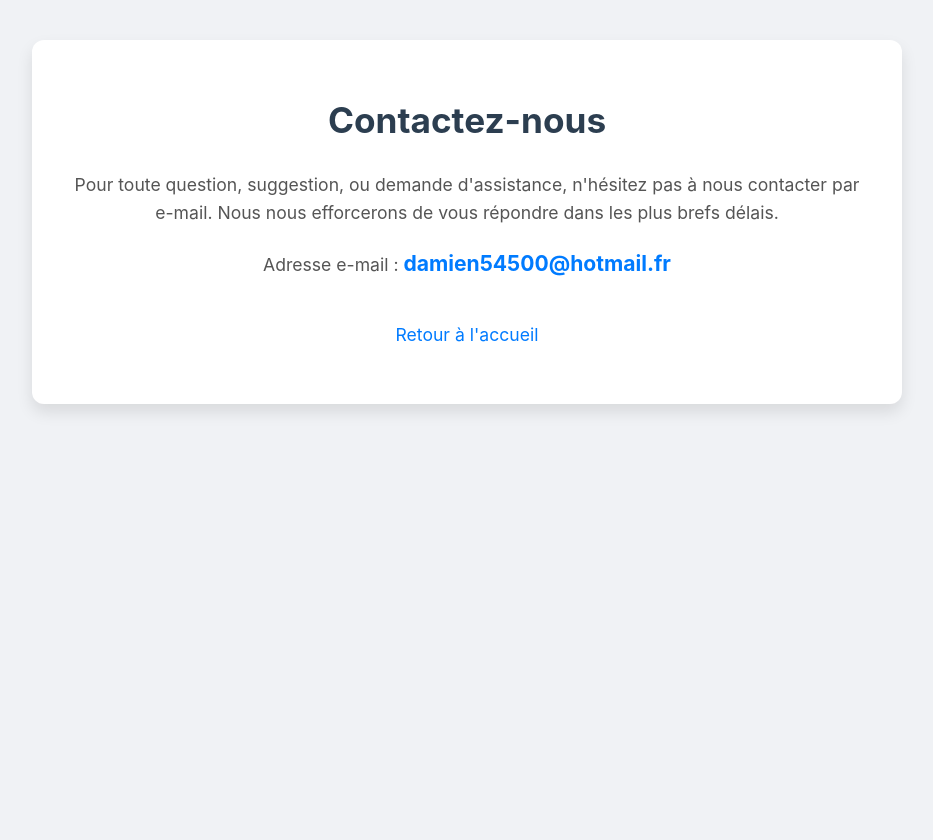
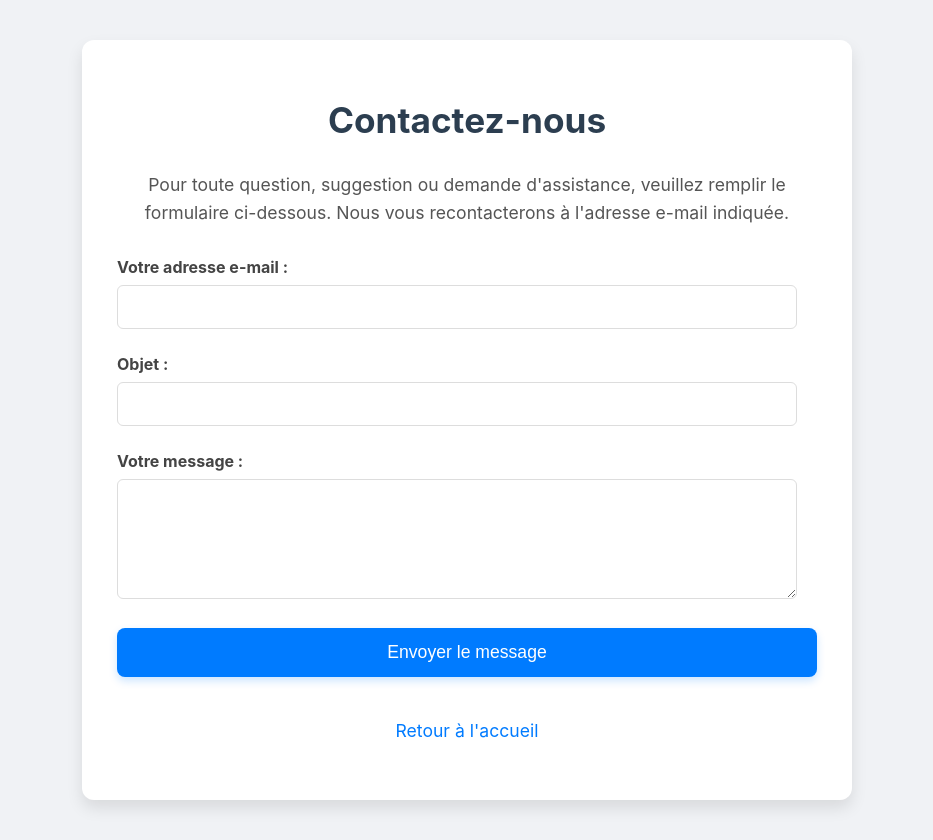
Before and after one commit to Voldemort54/generateur-art-tranche, a Flask app: page /contact in a window 1280 px wide. Shown: the whole page, without its empty margins (173-1106 px from the left). Before the commit the page ends 412 px from the top, so only its background shows below. Run offline with Flask 3, Linux system fonts and the light colour scheme.

Commit message:
Feature: Ajout formulaire de contact et consultation des messages par l'admin

```diff
--- a/templates/contact.html
+++ b/templates/contact.html
@@ -13,13 +13,13 @@
             color: #333;
         }
         .container {
-            max-width: 800px;
+            max-width: 700px; /* Légèrement plus large pour le formulaire */
             margin: 40px auto;
             background-color: #ffffff;
             padding: 35px;
             border-radius: 12px;
             box-shadow: 0 8px 16px rgba(0, 0, 0, 0.1);
-            text-align: center; /* Centrer le contenu du container */
+            text-align: center;
         }
         h1 {
             color: #2c3e50;
@@ -32,14 +32,77 @@
             margin-bottom: 20px;
             color: #555;
         }
-        .contact-info a {
-            color: #007bff;
-            text-decoration: none;
+        /* Styles pour le formulaire */
+        form {
+            text-align: left; /* Aligne le texte du formulaire à gauche */
+            margin-top: 30px;
+        }
+        label {
+            display: block;
+            margin-bottom: 8px;
             font-weight: bold;
-            font-size: 1.2em;
+            color: #444;
         }
-        .contact-info a:hover {
-            text-decoration: underline;
+        input[type="email"],
+        input[type="text"],
+        textarea {
+            width: calc(100% - 20px); /* 100% moins padding */
+            padding: 12px;
+            margin-bottom: 25px;
+            border: 1px solid #ddd;
+            border-radius: 6px;
+            box-sizing: border-box;
+            font-size: 1em;
+        }
+        textarea {
+            resize: vertical; /* Permet le redimensionnement vertical */
+            min-height: 120px;
+        }
+        button[type="submit"] {
+            background-color: #007bff;
+            color: white;
+            padding: 14px 25px;
+            border: none;
+            border-radius: 8px;
+            cursor: pointer;
+            font-size: 1.1em;
+            width: 100%;
+            transition: background-color 0.3s ease, transform 0.2s ease;
+            box-shadow: 0 4px 8px rgba(0, 123, 255, 0.2);
+        }
+        button[type="submit"]:hover {
+            background-color: #0056b3;
+            transform: translateY(-2px);
+        }
+        /* Styles des messages flash (hérités ou copiés pour cohérence) */
+        .flash-messages {
+            list-style: none;
+            padding: 0;
+            margin: 20px auto;
+            max-width: 100%; /* S'adapte au conteneur */
+            text-align: center;
+        }
+        .flash-messages li {
+            padding: 12px;
+            border-radius: 6px;
+            margin-bottom: 12px;
+            border: 1px solid transparent;
+            font-size: 0.95em;
+        }
+        .flash-messages li.success {
+            background-color: #d4edda;
+            color: #155724;
+            border-color: #c3e6cb;
+        }
+        .flash-messages li.danger {
+            background-color: #f8d7da;
+            color: #721c24;
+            border-color: #f5c6cb;
+        }
+        .flash-messages li.info {
+            background-color: #d1ecf1;
+            color: #0c5460;
+            border-color: #bee5eb;
         }
         .back-link {
             display: block;
@@ -60,11 +123,31 @@
     <div class="container">
         <h1>Contactez-nous</h1>
 
-        <p>Pour toute question, suggestion, ou demande d'assistance, n'hésitez pas à nous contacter par e-mail. Nous nous efforcerons de vous répondre dans les plus brefs délais.</p>
+        <p>Pour toute question, suggestion ou demande d'assistance, veuillez remplir le formulaire ci-dessous. Nous vous recontacterons à l'adresse e-mail indiquée.</p>
 
-        <div class="contact-info">
-            <p>Adresse e-mail : <a href="mailto:damien54500@hotmail.fr">damien54500@hotmail.fr</a></p>
-        </div>
+        {# Affichage des messages flash (pour les erreurs de validation ou succès) #}
+        {% with messages = get_flashed_messages(with_categories=true) %}
+          {% if messages %}
+            <ul class="flash-messages">
+            {% for category, message in messages %}
+              <li class="{{ category }}">{{ message }}</li>
+            {% endfor %}
+            </ul>
+          {% endif %}
+        {% endwith %}
+
+        <form method="POST" action="{{ url_for('contact_page') }}">
+            <label for="sender_email">Votre adresse e-mail :</label>
+            <input type="email" id="sender_email" name="sender_email" value="{{ prefill_email }}" required>
+
+            <label for="subject">Objet :</label>
+            <input type="text" id="subject" name="subject" required>
+
+            <label for="message_content">Votre message :</label>
+            <textarea id="message_content" name="message_content" required></textarea>
+
+            <button type="submit">Envoyer le message</button>
+        </form>
 
         <p class="back-link"><a href="{{ url_for('public_home') }}">Retour à l'accueil</a></p>
     </div>
```
Also changed, not shown: templates/admin.html (+31 -6 lines), templates/admin_contact_messages.html (added, +92 -0 lines).
